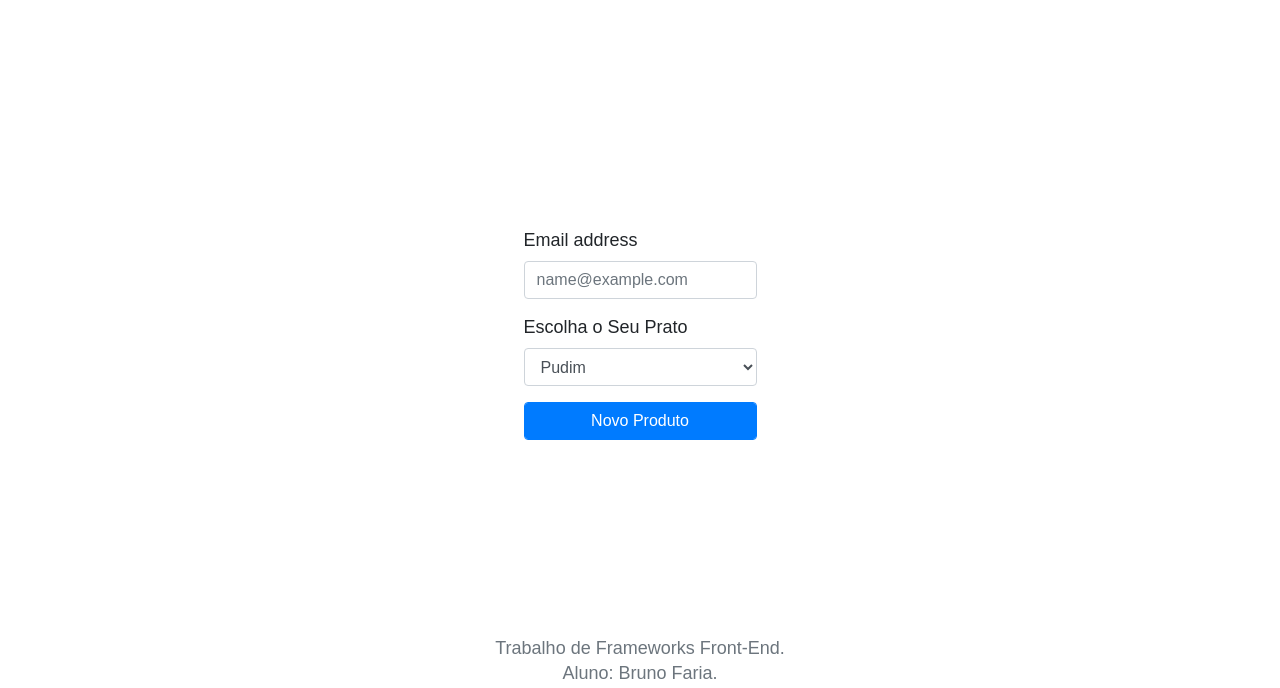
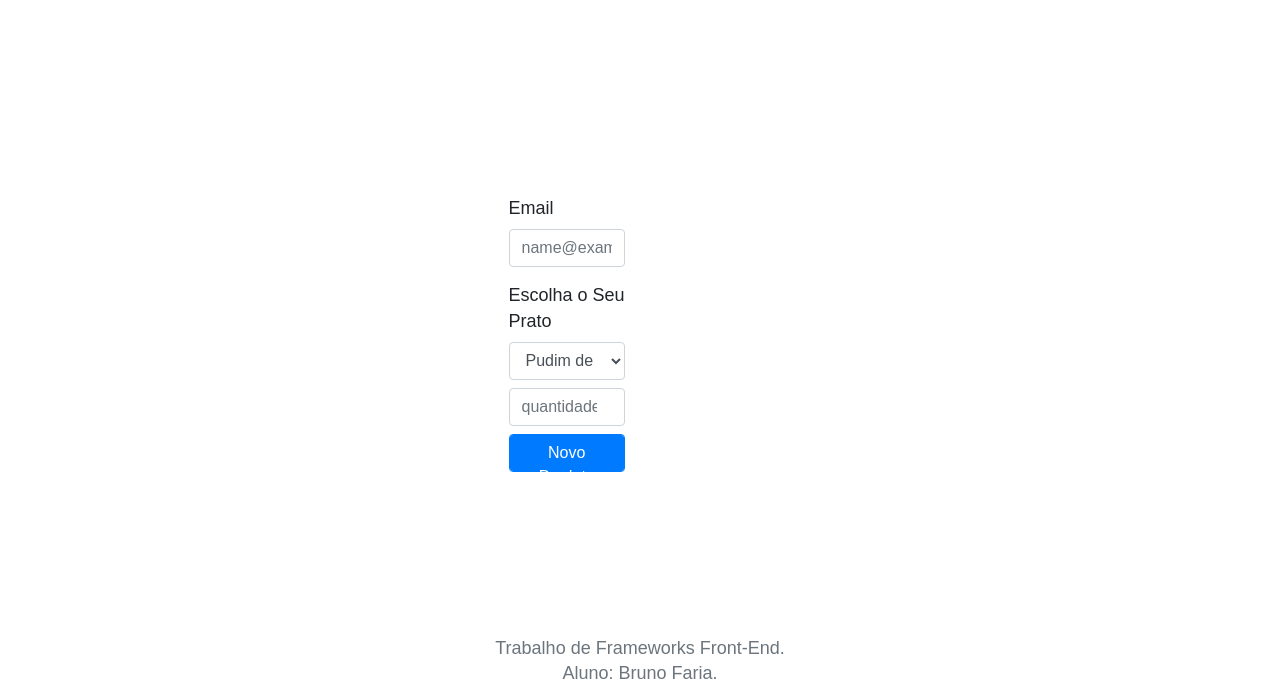
Before and after one commit to BrunoFaria-DEV/jquery, a website: page pedidos.html in a window 1280 px wide. Shown: the part 136-824 px from the top of the page. Drawn offline with nearby package versions, Linux system fonts and the light colour scheme.

Commit message:
dia 12 08 2024

```diff
--- a/pedidos.html
+++ b/pedidos.html
@@ -14,24 +14,32 @@
 <body class="home">
     <header class="topo"></header>
     <div class="container principal mt-4">
-        <form>
-            <div class="form-group">
-                <label for="exampleFormControlInput1">Email address</label>
-                <input type="email" class="form-control" id="exampleFormControlInput1" placeholder="name@example.com">
-              </div>
 
-              <div class="form-group">
-                <label for="exampleFormControlSelect1">Escolha o Seu Prato</label>
-                <select name="products[]" class="form-control" id="exampleFormControlSelect1">
-                  <option value="1">Pudim</option>
-                  <option value="2">Bolo de Chocolate</option>
-                  <option value="3">Ventrecha de Pacu</option>
-                  <option value="4">Pintado Assado</option>
-                  <option value="5">Licor de Caju</option>
-                </select>
-                <button class="new-item form-control mt-3 btn btn-primary">Novo Produto</button>
-              </div>
-        </form>
+        <div class="row">
+            <div class="col itens">
+                <div class="form-group">
+                    <label for="exampleFormControlInput1">Email</label>
+                    <input type="email" class="form-control" id="exampleFormControlInput1" placeholder="name@example.com">
+                </div>
+
+                <div class="form-group">
+                    <label for="product0">Escolha o Seu Prato</label>
+                    <select name="products[]" class="form-control mb-2" id="product0" placeholder="-- selecione --"></select>
+                    <input type="number" class="form-control quantidade mb-2"  placeholder="quantidade" pattern="\d*" oninput="validarInteiro(this)">
+                    <button class="new-item form-control btn btn-primary">Novo Produto</button>
+                </div>
+            </div>
+            <div class="col shopping-cart">
+                <table class="products-cart-table">
+                    <tr>
+                        <td>
+                            <p class="produt-cart-item"></p>
+                        </td>
+                    </tr>
+                </table>
+                <form></form>
+            </div>
+        </div>
     </div>
     <footer class="rodape">
         <div class="container text-center">
--- a/resources/scripts/ditoLambari.js
+++ b/resources/scripts/ditoLambari.js
@@ -35,5 +35,46 @@ $(function() {
     /////////////////////////////////////////////////////////////////////////////////
     ////                            PEDIDOS.HTML EVENTS                         ////
     /////////////////////////////////////////////////////////////////////////////////
+        const pratos = [
+            {
+                'id' : 1,
+                'title' : 'Pudim de Leite',
+                'description' : 'Pudim de leite com calda de caramelo.',
+                'value' : 33.50
+            },
+            {
+                'id' : 2,
+                'title' : 'Bolo de Chocolate',
+                'description' : 'Bolo de chocolate com calda de chocolate.',
+                'value' : 55.97
+            },
+            {
+                'id' : 3,
+                'title' : 'Ventrecha de Pacu',
+                'description' : 'Ventrecha de Pacu frita com arros, batata frita, farofa de banana e salada.',
+                'value' : 155.77
+            },
+            {
+                'id' : 4,
+                'title' : 'Pintado Assado',
+                'description' : 'Ventrecha de Pacu frita com arros, batata frita, farofa de banana e salada.',
+                'value' : 253.33
+            },
+            {
+                'id' : 5,
+                'title' : 'Licor de Caju',
+                'description' : 'Ventrecha de Pacu frita com arros, batata frita, farofa de banana e salada.',
+                'value' : 53.33
+            },
+        ];
 
+        pratos.forEach(prato => {
+            $('#product0').append('<option value="' + prato.id + '">' + prato.title + '</option>')
+        });
+
+        $('.quantidade').on('input', function() {
+            $(this).val($(this).val().replace(/[^0-9]/g, ''));
+        });
+
+        // função javascript puro que foi utilizada console.log(pratos.find(prato => prato.id === 3).title);
 });
```
